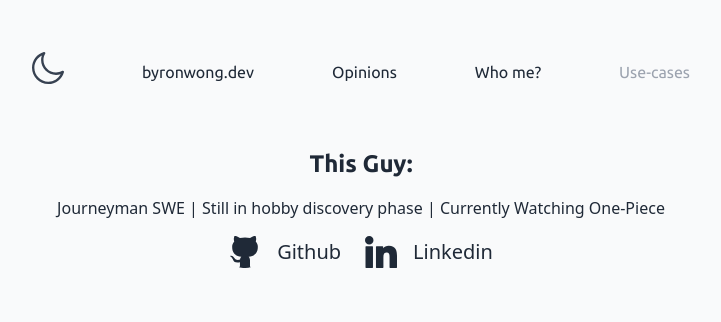
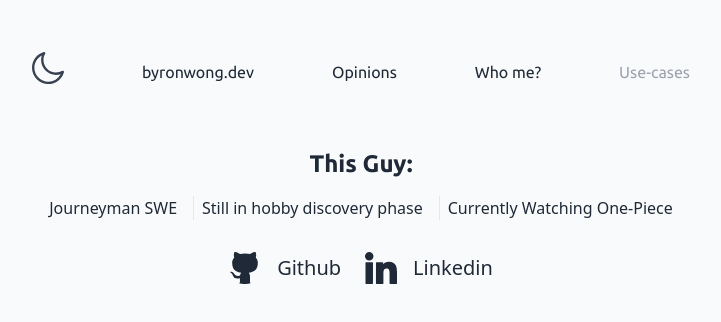
Before and after one commit to byronwong-dev/byronwong-dev.github.io, a React (Vite) app: page /#/about in a window 1280 px wide. Shown: the top 322 px of the page, without its empty margins (279-1000 px from the left). Built offline with nearby package versions, Linux system fonts and the light colour scheme.

Commit message:
fix: about us styling

```diff
--- a/src/pages/about.tsx
+++ b/src/pages/about.tsx
@@ -2,10 +2,14 @@ import React from 'react'
 
 const About: React.FC = () => {
 
-    return <div className="flex flex-col items-center mt-4 md:mt-8 gap-y-4">
+    return <div className="flex flex-col flex-wrap items-center mt-4 md:mt-8 gap-y-4">
             <h1 className="gap-4 text-lg font-bold sm:text-2xl font-display">This Guy:</h1>
-            <p>Journeyman SWE | Still in hobby discovery phase | Currently Watching One-Piece </p>
-            <div className="flex justify-center gap-x-4 sm:gap-x-6">
+            <div className="flex flex-wrap justify-center gap-2 px-4 divide-x">
+                <p className="px-2">Journeyman SWE</p>
+                <p className="px-2">Still in hobby discovery phase</p>
+                <p className="px-2">Currently Watching One-Piece</p>
+            </div>
+            <div className="flex justify-center mt-4 gap-x-4 sm:gap-x-6 ">
                 <a href="https://github.com/byronwong-dev/" className="flex items-center text-xl gap-x-4">
                     <svg fill="currentColor" viewBox="0 0 16 16" xmlns="http://www.w3.org/2000/svg" className="w-8 h-8"><path d="M7.975 16a9.39 9.39 0 003.169-.509c-.473.076-.652-.229-.652-.486l.004-.572c.003-.521.01-1.3.01-2.197 0-.944-.316-1.549-.68-1.863 2.24-.252 4.594-1.108 4.594-4.973 0-1.108-.39-2.002-1.032-2.707.1-.251.453-1.284-.1-2.668 0 0-.844-.277-2.77 1.032A9.345 9.345 0 008 .717c-.856 0-1.712.113-2.518.34C3.556-.24 2.712.025 2.712.025c-.553 1.384-.2 2.417-.1 2.668-.642.705-1.033 1.612-1.033 2.707 0 3.852 2.342 4.72 4.583 4.973-.29.252-.554.692-.642 1.347-.58.264-2.027.692-2.933-.831-.19-.302-.756-1.045-1.549-1.032-.843.012-.34.478.013.667.428.239.919 1.133 1.032 1.422.201.567.856 1.65 3.386 1.184 0 .55.006 1.079.01 1.447l.003.428c0 .265-.189.567-.692.479 1.007.34 1.926.516 3.185.516z"></path></svg>
                     <div>
```
